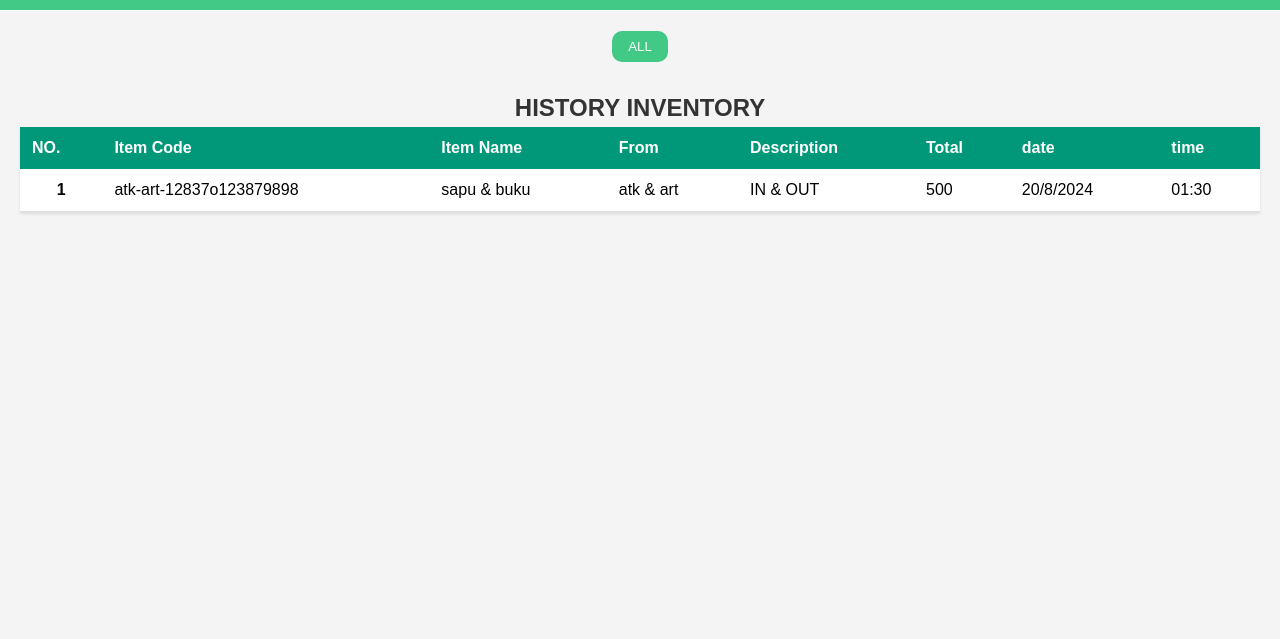
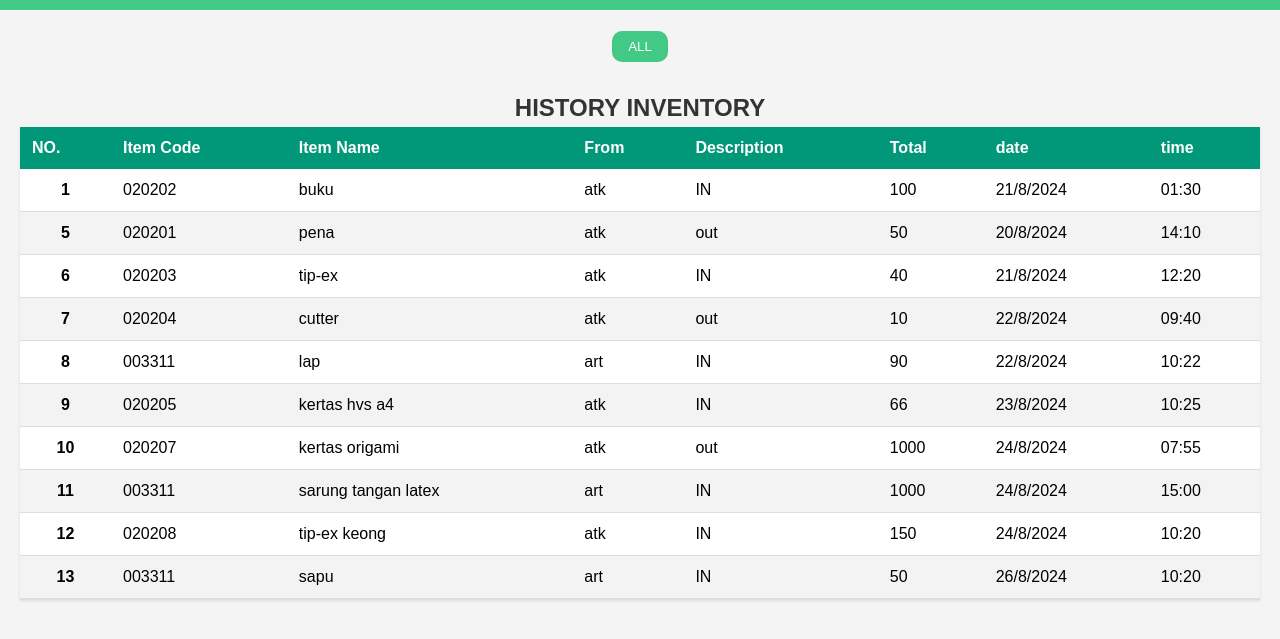
Before and after one commit to zakkimusthofa/zakkimusthofa.github.io, a plain HTML site: page views/history.html in a window 1280 px wide. Shown: the part 53-692 px from the top of the page. Drawn offline with nearby package versions, Linux system fonts and the light colour scheme.

Commit message:
menambah data ke history.html

```diff
--- a/views/history.html
+++ b/views/history.html
@@ -76,25 +76,259 @@
               1
             </th>
             <td class="tableShow">
-              atk-art-12837o123879898
+              020202
             </td>
             <td class="tableShow">
-              sapu & buku
+              buku
             </td>
             <td class="tableShow">
-              atk & art
+              atk
             </td>
             <td class="tableShow">
-              IN & OUT
+              IN
             </td>
             <td class="tableShow">
-              500
+              100
+            </td>
+            <td class="tableShow">
+              21/8/2024
+            </td>
+            <td class="tableShow">
+              01:30
+            </td>
+          </tr>
+          <tr>
+            <th scope="row">
+              5
+            </th>
+            <td class="tableShow">
+              020201
+            </td>
+            <td class="tableShow">
+              pena
+            </td>
+            <td class="tableShow">
+              atk
+            </td>
+            <td class="tableShow">
+              out
+            </td>
+            <td class="tableShow">
+              50
             </td>
             <td class="tableShow">
               20/8/2024
             </td>
             <td class="tableShow">
-              01:30
+              14:10
+            </td>
+          </tr>
+          <tr>
+            <th scope="row">
+              6
+            </th>
+            <td class="tableShow">
+              020203
+            </td>
+            <td class="tableShow">
+              tip-ex
+            </td>
+            <td class="tableShow">
+              atk
+            </td>
+            <td class="tableShow">
+              IN
+            </td>
+            <td class="tableShow">
+              40
+            </td>
+            <td class="tableShow">
+              21/8/2024
+            </td>
+            <td class="tableShow">
+              12:20
+            </td>
+          </tr>
+          <tr>
+            <th scope="row">
+              7
+            </th>
+            <td class="tableShow">
+              020204
+            </td>
+            <td class="tableShow">
+              cutter
+            </td>
+            <td class="tableShow">
+              atk
+            </td>
+            <td class="tableShow">
+              out
+            </td>
+            <td class="tableShow">
+              10
+            </td>
+            <td class="tableShow">
+              22/8/2024
+            </td>
+            <td class="tableShow">
+              09:40
+            </td>
+          </tr>
+          <tr>
+            <th scope="row">
+              8
+            </th>
+            <td class="tableShow">
+              003311
+            </td>
+            <td class="tableShow">
+              lap
+            </td>
+            <td class="tableShow">
+              art
+            </td>
+            <td class="tableShow">
+              IN
+            </td>
+            <td class="tableShow">
+              90
+            </td>
+            <td class="tableShow">
+              22/8/2024
+            </td>
+            <td class="tableShow">
+              10:22
+            </td>
+          </tr>
+          <tr>
+            <th scope="row">
+              9
+            </th>
+            <td class="tableShow">
+              020205
+            </td>
+            <td class="tableShow">
+              kertas hvs a4
+            </td>
+            <td class="tableShow">
+              atk
+            </td>
+            <td class="tableShow">
+              IN
+            </td>
+            <td class="tableShow">
+              66
+            </td>
+            <td class="tableShow">
+              23/8/2024
+            </td>
+            <td class="tableShow">
+              10:25
+            </td>
+          </tr>
+          <tr>
+            <th scope="row">
+              10
+            </th>
+            <td class="tableShow">
+              020207
+            </td>
+            <td class="tableShow">
+              kertas origami
+            </td>
+            <td class="tableShow">
+              atk
+            </td>
+            <td class="tableShow">
+              out
+            </td>
+            <td class="tableShow">
+              1000
+            </td>
+            <td class="tableShow">
+              24/8/2024
+            </td>
+            <td class="tableShow">
+              07:55
+            </td>
+          </tr>
+          <tr>
+            <th scope="row">
+              11
+            </th>
+            <td class="tableShow">
+              003311
+            </td>
+            <td class="tableShow">
+              sarung tangan latex
+            </td>
+            <td class="tableShow">
+              art
+            </td>
+            <td class="tableShow">
+              IN
+            </td>
+            <td class="tableShow">
+              1000
+            </td>
+            <td class="tableShow">
+              24/8/2024
+            </td>
+            <td class="tableShow">
+              15:00
+            </td>
+          </tr>
+          <tr>
+            <th scope="row">
+              12
+            </th>
+            <td class="tableShow">
+              020208
+            </td>
+            <td class="tableShow">
+              tip-ex keong
+            </td>
+            <td class="tableShow">
+              atk
+            </td>
+            <td class="tableShow">
+              IN
+            </td>
+            <td class="tableShow">
+              150
+            </td>
+            <td class="tableShow">
+              24/8/2024
+            </td>
+            <td class="tableShow">
+              10:20
+            </td>
+          </tr>
+          <tr>
+            <th scope="row">
+              13
+            </th>
+            <td class="tableShow">
+              003311
+            </td>
+            <td class="tableShow">
+              sapu
+            </td>
+            <td class="tableShow">
+              art
+            </td>
+            <td class="tableShow">
+              IN
+            </td>
+            <td class="tableShow">
+              50
+            </td>
+            <td class="tableShow">
+              26/8/2024
+            </td>
+            <td class="tableShow">
+              10:20
             </td>
           </tr>
         </tbody>
```
